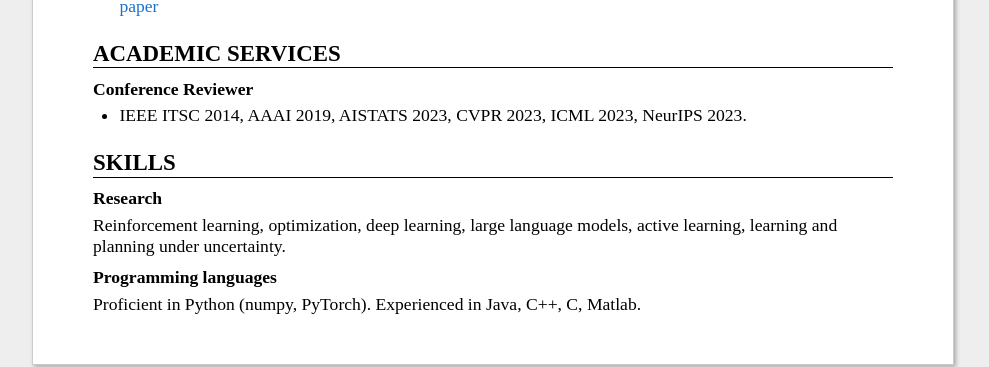
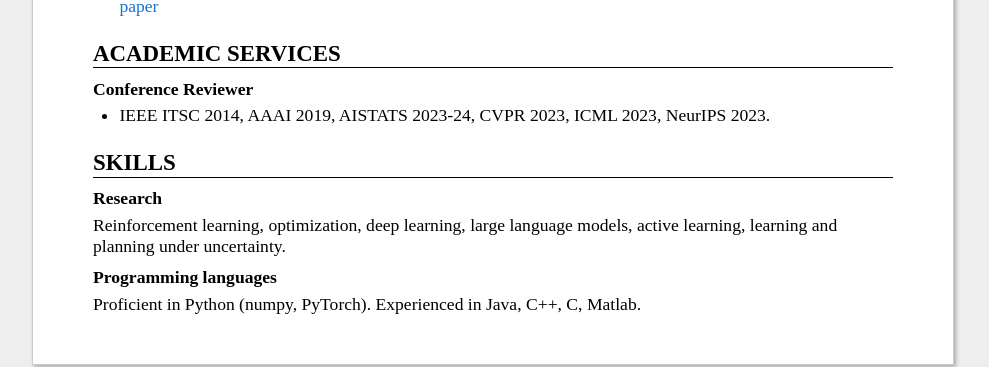
Before and after one commit to shunzh/shunzh.github.io, a Jekyll site: the page built from _pages/cv.md, in a window 1280 px wide and 900 px high, scrolled down 1598 px. Shown: the part 495-862 px from the top of the window, without its empty margins (147-1136 px from the left). Built offline with Jekyll 4.4.1, drawn with Linux system fonts in a browser that asks for light colours.

Commit message:
mc on content

```diff
--- a/_pages/cv.md
+++ b/_pages/cv.md
@@ -78,7 +78,7 @@ permalink: /cv/
 
 ### **Conference Reviewer**
 
-* IEEE ITSC 2014, AAAI 2019, AISTATS 2023, CVPR 2023, ICML 2023, NeurIPS 2023.
+* IEEE ITSC 2014, AAAI 2019, AISTATS 2023-24, CVPR 2023, ICML 2023, NeurIPS 2023.
 
 
 ## Skills
--- a/style.scss
+++ b/style.scss
@@ -118,7 +118,7 @@ h1, h2, h3 {
   text-decoration: inherit;
 }
 .authors a:hover {
-  color: #777;
+  color: #808080;
 }
 
 #footer, #footer a {
```
Also changed, not shown: _posts/2020-01-01-aaai.md (+1 -1 lines), _posts/2023-01-02-code-ai-mcts.md (+1 -1 lines), 1 other file.
